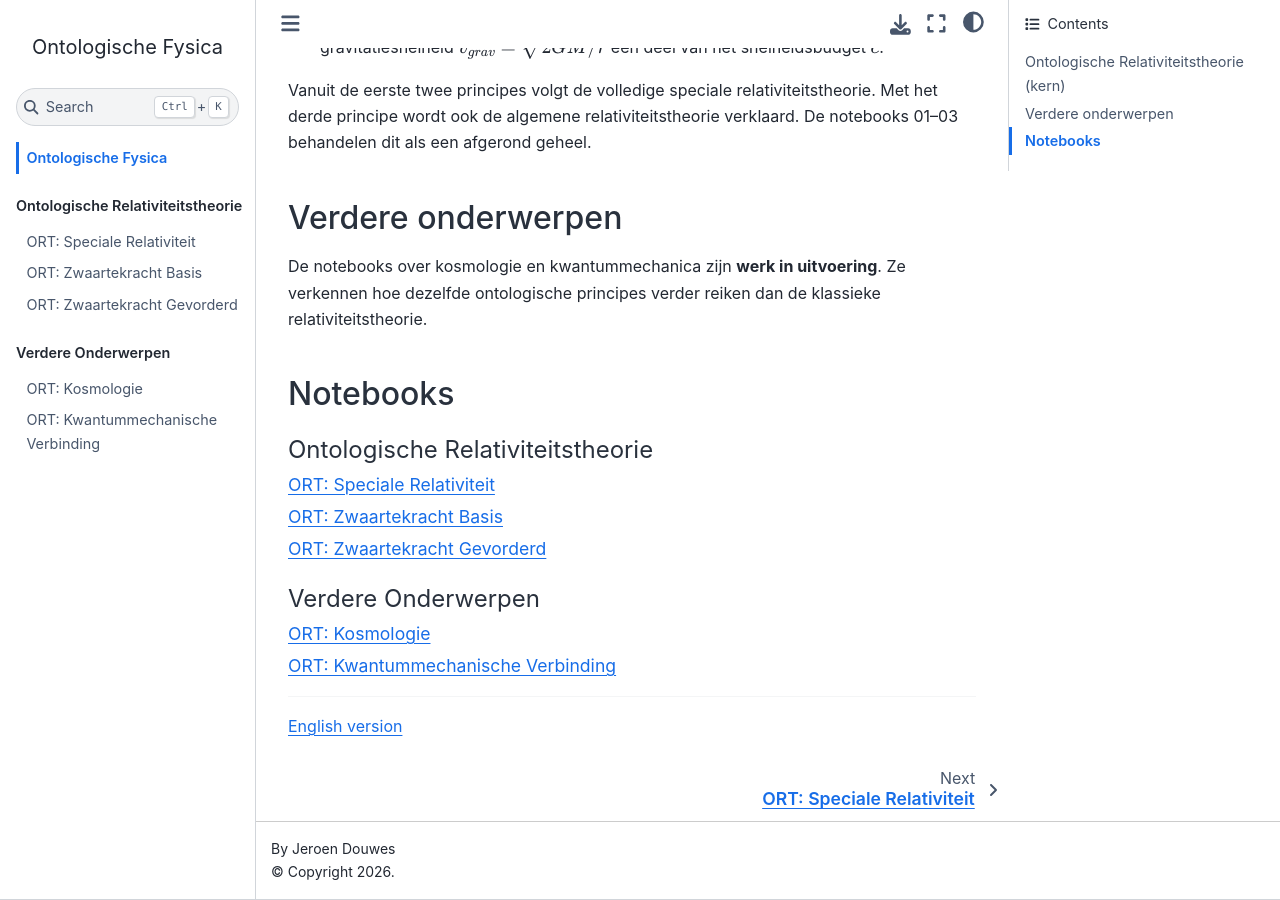
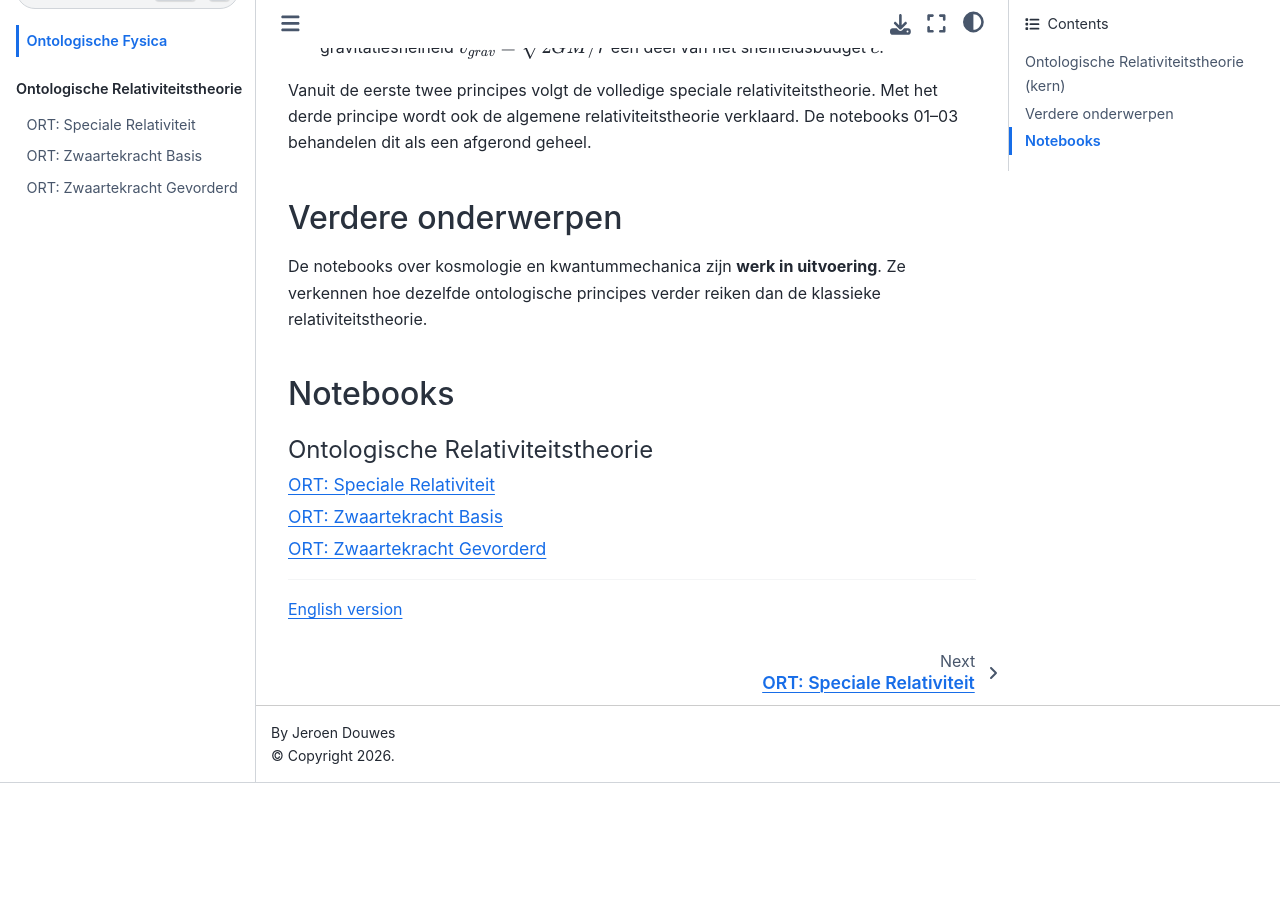
Before and after one commit to jeroendouwes/ontologicalphysics, a Jupyter Book: the page built from book/nl/index.md, in a window 1280 px wide and 900 px high, scrolled down 561 px. Built offline with Jupyter Book 1.0.4 settings and Sphinx 7.4.7 and the Sphinx Book theme 1.1.4, drawn with Linux system fonts in a browser that asks for light colours; a script that is not in the unit is left out; after the commit the page ends 1344 px from its top, so only the background shows below that; part of the change alters nothing that is shown.

Commit message:
Hide Further Topics section until notebooks are ready
Cosmology and quantum mechanics notebooks remain in the repo
but are excluded from the published book for now.

Co-Authored-By: Claude Opus 4.6 <noreply@anthropic.com>

```diff
--- a/book/en/_toc.yml
+++ b/book/en/_toc.yml
@@ -6,7 +6,8 @@ parts:
       - file: 01_special_relativity
       - file: 02_gravity_basics
       - file: 03_gravity_advanced
-  - caption: "Further Topics"
-    chapters:
-      - file: 04_cosmology
-      - file: 05_quantum_mechanics
+  # Further Topics — show when ready:
+  # - caption: "Further Topics"
+  #   chapters:
+  #     - file: 04_cosmology
+  #     - file: 05_quantum_mechanics
--- a/book/nl/_toc.yml
+++ b/book/nl/_toc.yml
@@ -6,7 +6,8 @@ parts:
       - file: 01_speciale_relativiteit
       - file: 02_zwaartekracht_basis
       - file: 03_zwaartekracht_gevorderd
-  - caption: "Verdere Onderwerpen"
-    chapters:
-      - file: 04_kosmologie
-      - file: 05_kwantummechanica
+  # Verdere Onderwerpen — pas tonen als ze klaar zijn:
+  # - caption: "Verdere Onderwerpen"
+  #   chapters:
+  #     - file: 04_kosmologie
+  #     - file: 05_kwantummechanica
```
